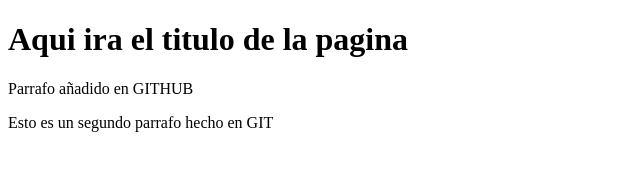
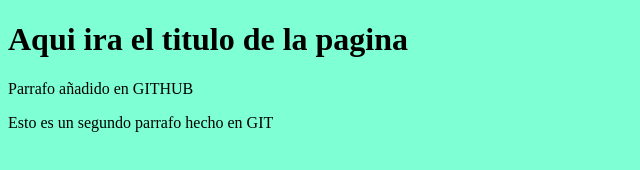
Before and after one commit to vmr77/Proyecto_Web_Empresa_C, a plain HTML site: page index.html in a window 1280 px wide. Shown: the whole page, without its empty margins (0-640 px from the left). Drawn offline with Linux system fonts and the light colour scheme.

Commit message:
Agregando hoja de estilo en index.html

```diff
--- a/index.html
+++ b/index.html
@@ -4,6 +4,8 @@
     <meta charset="UTF-8">
     <meta name="viewport" content="width=device-width, initial-scale=1.0">
     <title>Proyecto_Web_Empresa_C</title>
+
+    <link rel="stylesheet" type="text/css" href="miestilo.css">
 </head>
 <body>
 
```
